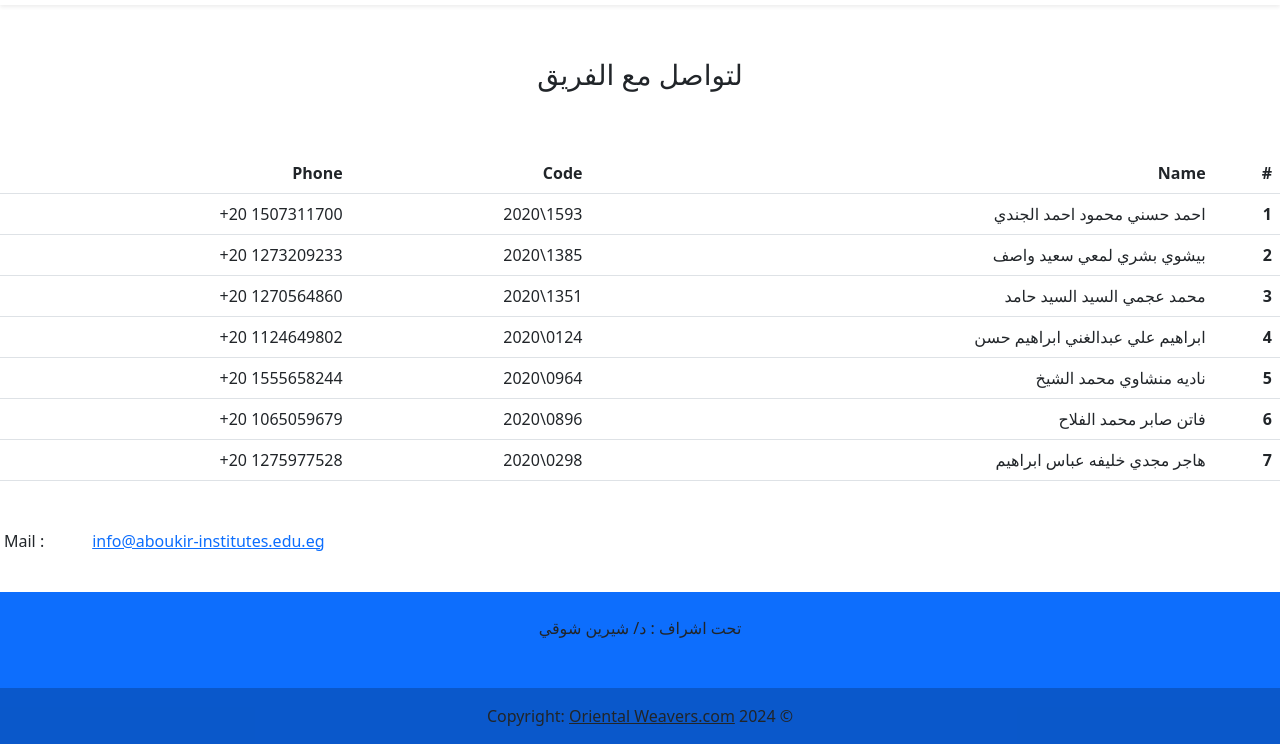
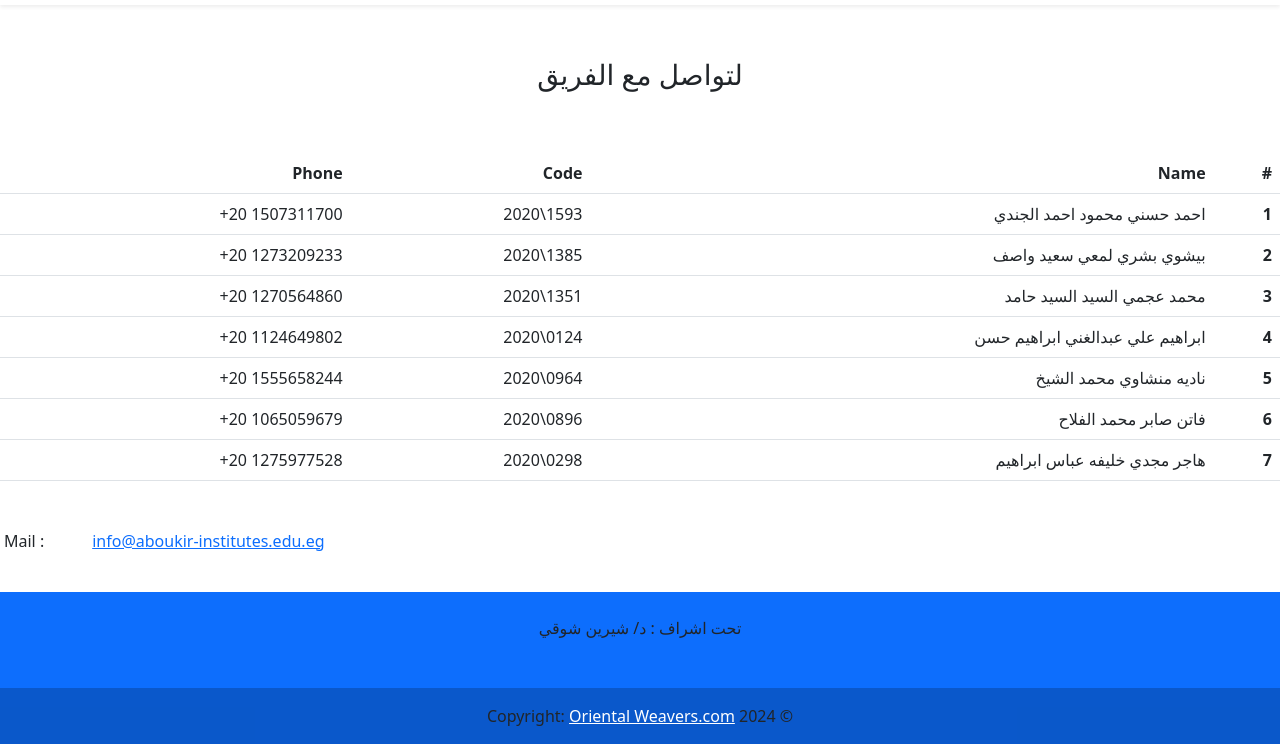
Before and after one commit to ibragimALI/Oriental-Weavers, a plain HTML site: page contact.html in a window 1280 px wide. Shown: the part 56-800 px from the top of the page. Drawn offline with nearby package versions, Linux system fonts and the light colour scheme.

Commit message:
Update contact.html

```diff
--- a/contact.html
+++ b/contact.html
@@ -165,7 +165,7 @@
 
       <div class="text-center p-3" style="background-color: rgba(0, 0, 0, 0.2)">
         © 2024 Copyright:
-        <a class="text-dark" href="href="https://lucent-moonbeam-2ca9b6.netlify.app">
+        <a class="text-white" href="https://lucent-moonbeam-2ca9b6.netlify.app/">
           Oriental Weavers.com</a
         >
       </div>
```
